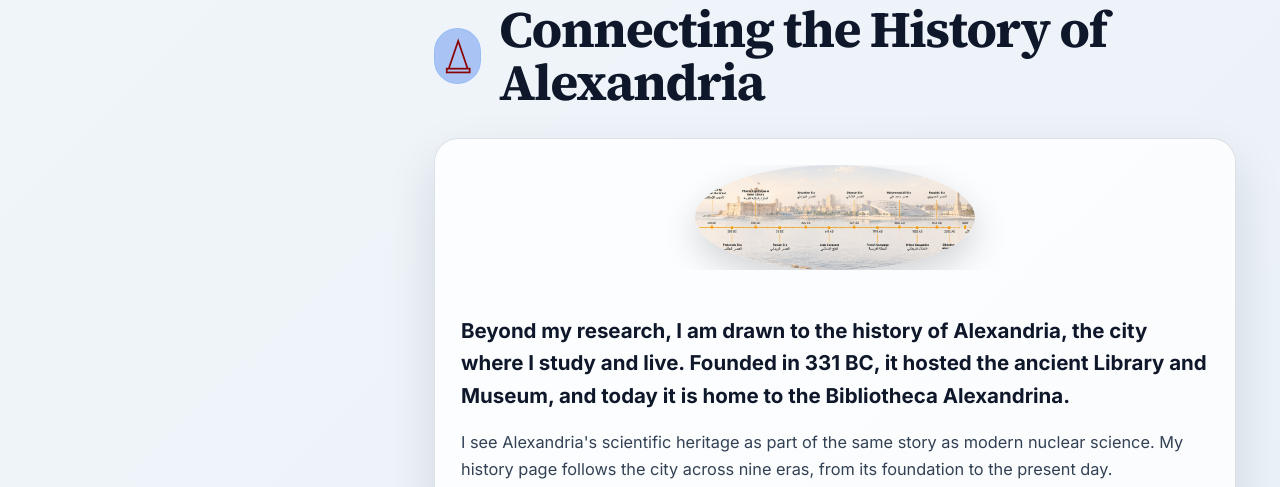
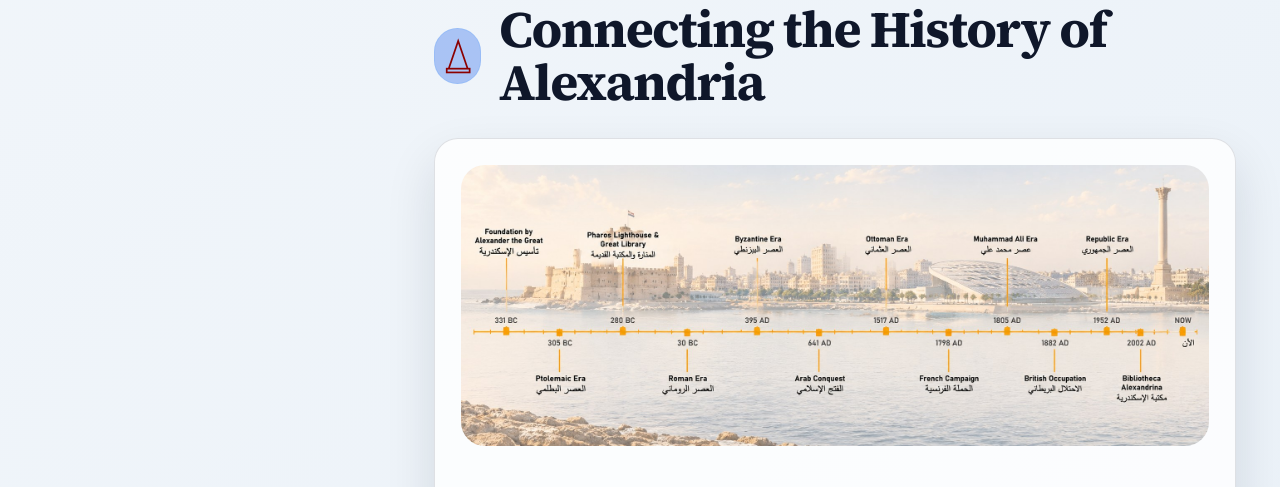
Before and after one commit to Omar-Keshk/Omar-Keshk.github.io, a plain HTML site: page index.html in a window 1280 px wide. Shown: the part 2811-3298 px from the top of the page. Drawn offline with Linux system fonts and the light colour scheme.

Commit message:
Update index.html
Updated the image border radius and max width in history feature.

```diff
--- a/index.html
+++ b/index.html
@@ -126,7 +126,7 @@
     .publication { background: rgba(255, 255, 255, 0.78); border: 1px solid rgba(15, 23, 42, 0.12); box-shadow: 0 22px 50px rgba(15, 23, 42, 0.12); }
     .publication h3 { color: #0f172a; }
     .publication p { color: #334155; }
-    .history-feature.history-vertical .history-image img { width: 100%; max-width: 280px; margin: 0 auto; display: block; border-radius: 50%; }
+.history-feature.history-vertical .history-image img { width: 100%; max-width: 100%; margin: 0 auto; display: block; border-radius: 14px; }
   </style>
 </head>
 <body>
```
